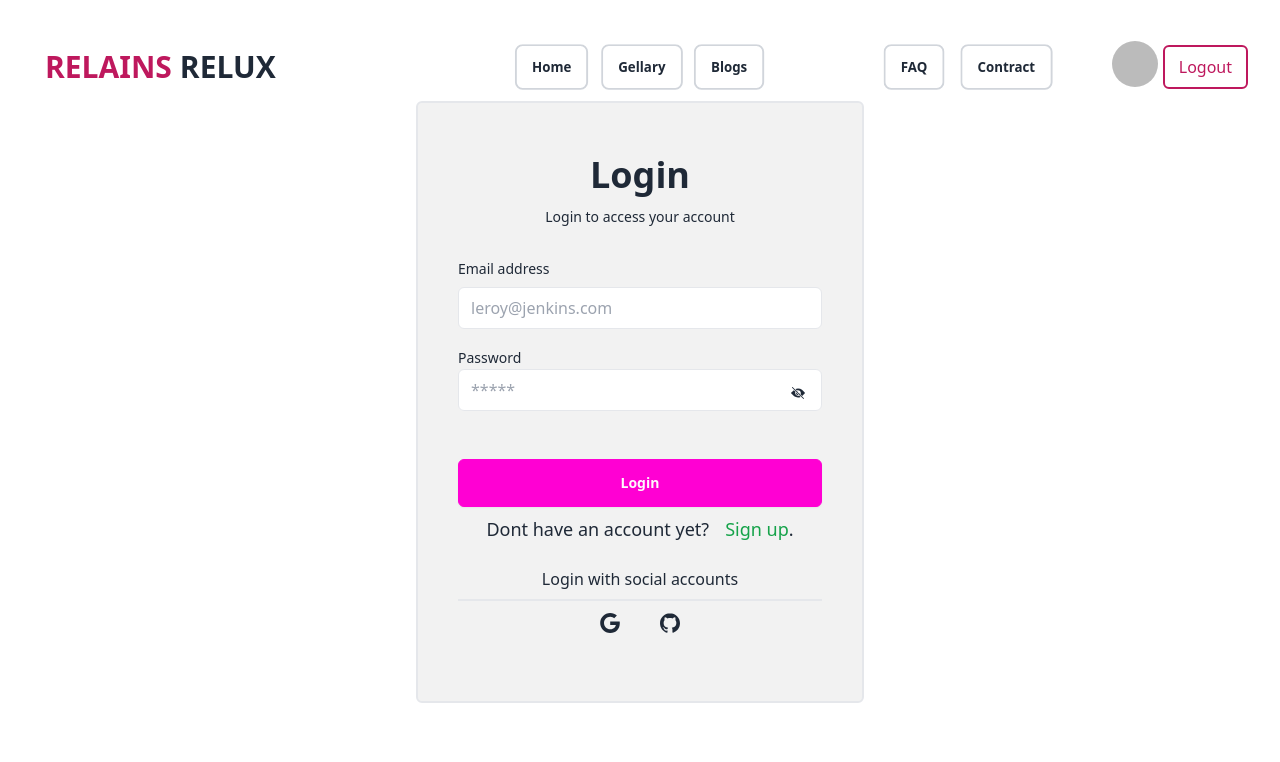
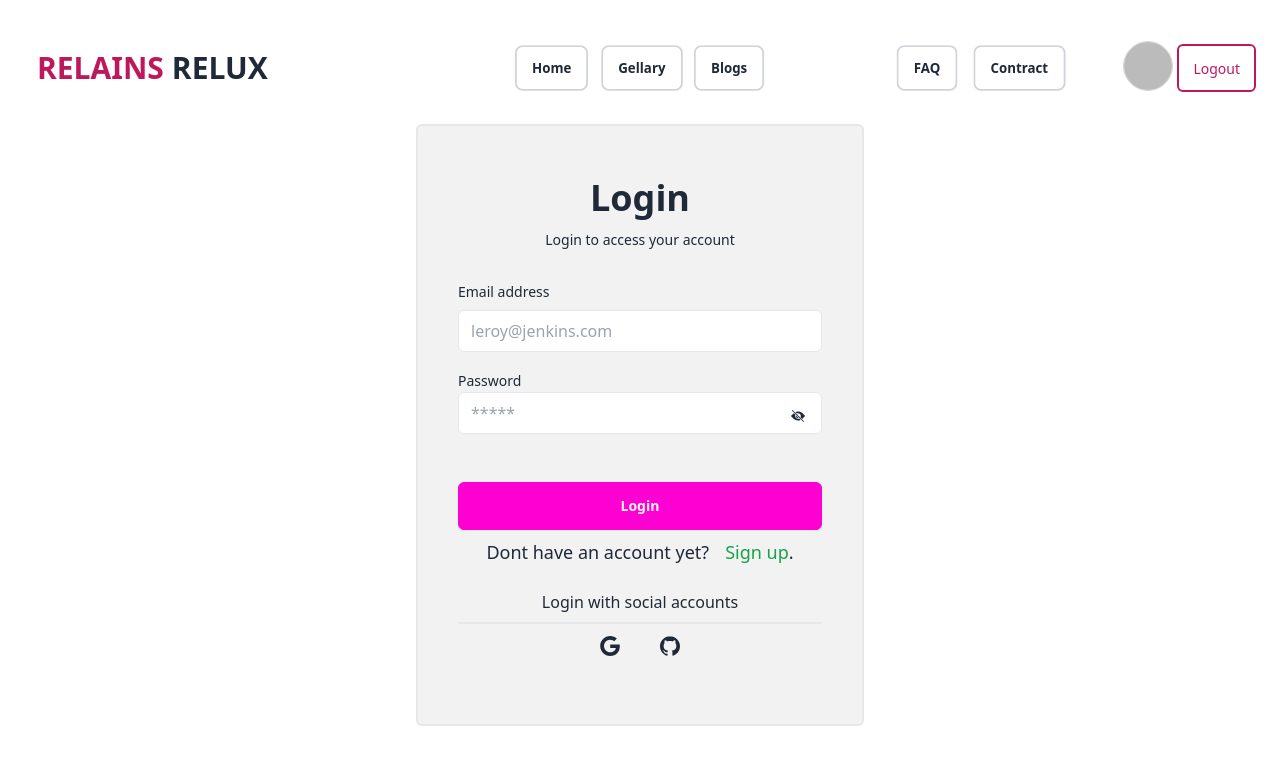
Before and after one commit to Roton02/Mission9, a React (Vite) app: page /login in a window 1280 px wide. Shown: the top 762 px of the page. Built offline with nearby package versions, Linux system fonts and the light colour scheme; no server answers; sample sign-in values are in the browser's storage.

Commit message:
all is ok cheek done . completed

```diff
--- a/src/Root/Root.jsx
+++ b/src/Root/Root.jsx
@@ -7,7 +7,7 @@ AOS.init();
 
 const Root = () => {
     return (
-        <div className="my-8 max-w-7xl px-5 mx-auto">
+        <div className="my-8 max-w-7xl px-3 mx-auto">
             <Navbar></Navbar>
             <Outlet></Outlet>
             <Footer></Footer>
--- a/src/Shared/Navbar/Navbar.jsx
+++ b/src/Shared/Navbar/Navbar.jsx
@@ -14,7 +14,7 @@ const Navbar = () => {
           <div tabIndex={0} role="button" className="btn btn-ghost lg:hidden">
             <svg
               xmlns="http://www.w3.org/2000/svg"
-              className="h-5 w-5"
+              className="h-5 w-5 "
               fill="none"
               viewBox="0 0 24 24"
               stroke="currentColor"
@@ -29,7 +29,7 @@ const Navbar = () => {
           </div>
           <div
             tabIndex={0}
-            className="menu menu-sm dropdown-content mt-3 z-[100] p-2 shadow bg-base-100 rounded-box w-52"
+            className="menu menu-sm dropdown-content mt-3 z-[100] p-2  shadow bg-base-100 rounded-box w-52"
           >
             <NavLink
               to="/"
@@ -78,7 +78,7 @@ const Navbar = () => {
         </div>
         <Link
           to="/"
-          className="btn btn-ghost text-sm md:text-xl lg:text-3xl mr-0 font-bold animate__animated animate__swing animate__delay-0.5s"
+          className="btn  btn-ghost text-base md:text-xl lg:text-3xl mr-0 font-bold animate__animated animate__swing animate__delay-0.5s"
         >
           <span className="text-pink-700">RELAINS</span> RELUX
         </Link>
@@ -128,11 +128,11 @@ const Navbar = () => {
           <div
               tabIndex={0}
               role="button"
-              className="btn btn-ghost btn-circle avatar hover:tooltip tooltip-open"
+              className=" border rounded-full border-gray-300  avatar hover:tooltip tooltip-open"
               data-tip={user ? user.displayName : "Invalid Name"}
             >
-              <div className=" rounded-full ">
-                <img alt="" src={user.photoURL} />
+              <div className=" rounded-full w-9 md:w-12  ">
+                <img  alt="" src={user.photoURL} />
               </div>
             </div>
           </div>
@@ -160,10 +160,10 @@ const Navbar = () => {
         </div>
             <button
               onClick={Logout}
-              className="rounded-md px-3.5 py-2 m-1 overflow-hidden relative group cursor-pointer border-2 font-medium border-pink-700 text-pink-700 hover:text-white"
+              className="rounded-md btn-sm md:btn-md lg:px-3.5 lg:py-2 m-1 overflow-hidden relative group cursor-pointer border-2 p-1 font-medium border-pink-700 text-pink-700 hover:text-white"
             >
               <span className="absolute w-64 h-0 transition-all duration-300 origin-center rotate-45 -translate-x-20 bg-pink-700 top-1/2 group-hover:h-64 group-hover:-translate-y-32 ease"></span>
-              <span className="relative text-pink-700 transition duration-300 group-hover:text-white ease">
+              <span className="relative  text-pink-700 transition duration-300 group-hover:text-white ease">
                 Logout
               </span>
             </button>
@@ -171,7 +171,7 @@ const Navbar = () => {
         ) : (
           <Link data-aos="fade-left" data-aos-duration='1000'
             to="/login"
-            className="rounded-md px-3.5 py-2 m-1 overflow-hidden relative group cursor-pointer border-2 font-medium border-[#ad1199] text-[#ad1199] hover:text-white"
+            className="rounded-md btn-sm md:btn-md p-1 md:p-2 lg:px-3.5 lg:py-2 m-1 overflow-hidden relative group cursor-pointer border-2 font-medium border-[#ad1199] text-[#ad1199] hover:text-white"
           >
             <span className="absolute w-64 h-0 transition-all duration-300 origin-center rotate-45 -translate-x-20 bg-[#ad1199] top-1/2 group-hover:h-64 group-hover:-translate-y-32 ease"></span>
             <span className="relative text-[#ad1199] transition duration-300 group-hover:text-white ease">
--- a/src/page/Login/Login.jsx
+++ b/src/page/Login/Login.jsx
@@ -65,7 +65,7 @@ const Login = () => {
         <title>Login</title>
         {/* <link rel="canonical" href="https://www.tacobell.com/" /> */}
       </Helmet>
-      <div className="flex flex-col max-w-md mx-auto border-2 bg-base-200 p-6 rounded-md sm:p-10 dark:bg-gray-50 dark:text-gray-800">
+      <div className="flex flex-col max-w-md mx-auto border-2 bg-base-200 lg:my-5 p-6 rounded-md sm:p-10 dark:bg-gray-50 dark:text-gray-800">
         <div className="mb-8 text-center">
           <h1 className="my-3 text-4xl font-bold">Login</h1>
           <p className="text-sm dark:text-gray-600">
--- a/src/page/UpdateProfile/UpdateProfile.jsx
+++ b/src/page/UpdateProfile/UpdateProfile.jsx
@@ -43,7 +43,7 @@ const UpdateProfile = () => {
         <title>Update Profile</title>
         <link rel="canonical" href="https://www.tacobell.com/" />
       </Helmet>
-      <div className=" bg-cover  bg-center rounded-2xl px-20
+      <div className=" bg-cover  bg-center rounded-2xl
         bg-[url('https://i.ibb.co/z4nWXg7/sssssssssss2.jpg')]" >
       <h1 className=" animate__animated animate__fadeIn animate__delay-0.5s text-2xl lg:text-4xl text-center text-white font-bold pt-10 uppercase ">Update and more attractive your profile..... </h1>
        <div className="hero  min-h-screen ">
```
Also changed, not shown: 1 other file (tests, documents, lock files or other folders).
